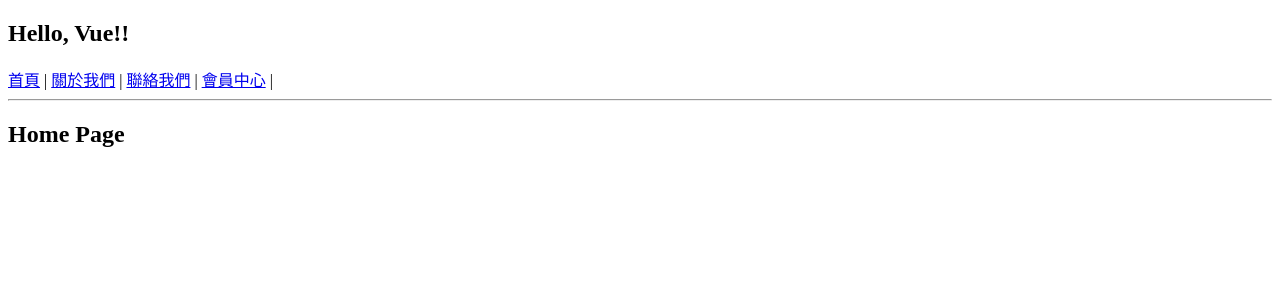
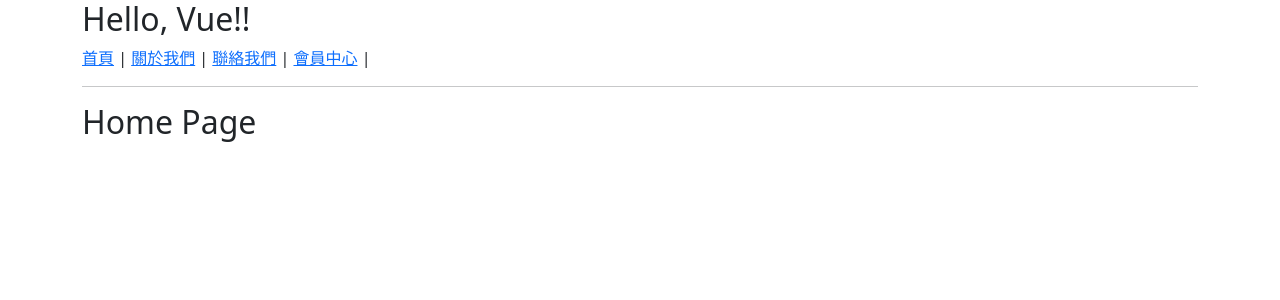
Before and after one commit to HsiaoHungWang/vue-s803, a Vue app: page /home in a window 1280 px wide. Shown: the top 300 px of the page. Built offline with nearby package versions, Linux system fonts and the light colour scheme.

Commit message:
安裝引用Bootstrap

```diff
--- a/package.json
+++ b/package.json
@@ -9,6 +9,8 @@
     "preview": "vite preview"
   },
   "dependencies": {
+    "bootstrap": "^5.3.7",
+    "bootstrap-icons": "^1.13.1",
     "vue": "^3.5.17",
     "vue-router": "^4.5.1"
   },
--- a/src/App.vue
+++ b/src/App.vue
@@ -1,4 +1,8 @@
 <script setup>
+import 'bootstrap/dist/css/bootstrap.css'
+import 'bootstrap/dist/js/bootstrap.js'
+import 'bootstrap-icons/font/bootstrap-icons.css'
+
 import AbcComponent from './components/AbcComponent.vue';
 import BindingComponent from './components/BindingComponent.vue';
 import BmiComponent from './components/BmiComponent.vue';
@@ -17,6 +21,7 @@
 </script>
 
 <template>
+  <div class="container">
   <h2>Hello, Vue!!</h2>
   <!-- <RouterLink to="/">首頁</RouterLink> |
   <RouterLink to="/about">關於我們</RouterLink> |
@@ -46,6 +51,7 @@
   <CountComponent></CountComponent>
 <abc-component></abc-component>
    <BindingComponent></BindingComponent> -->
+   </div>
 </template>
 
 <style scoped></style>
```
Also changed, not shown: 1 other file (tests, documents, lock files or other folders).
